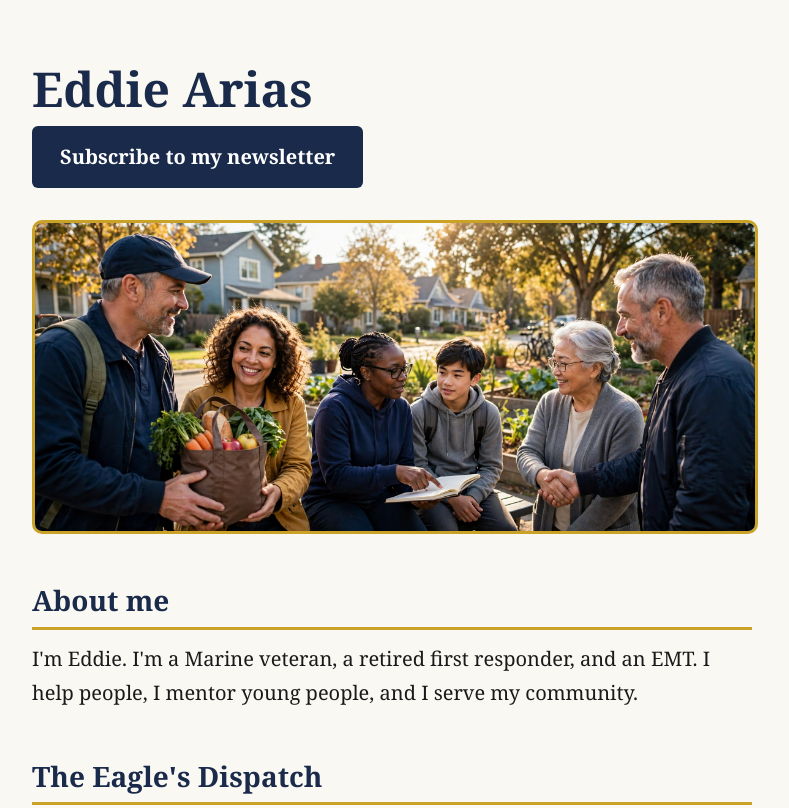
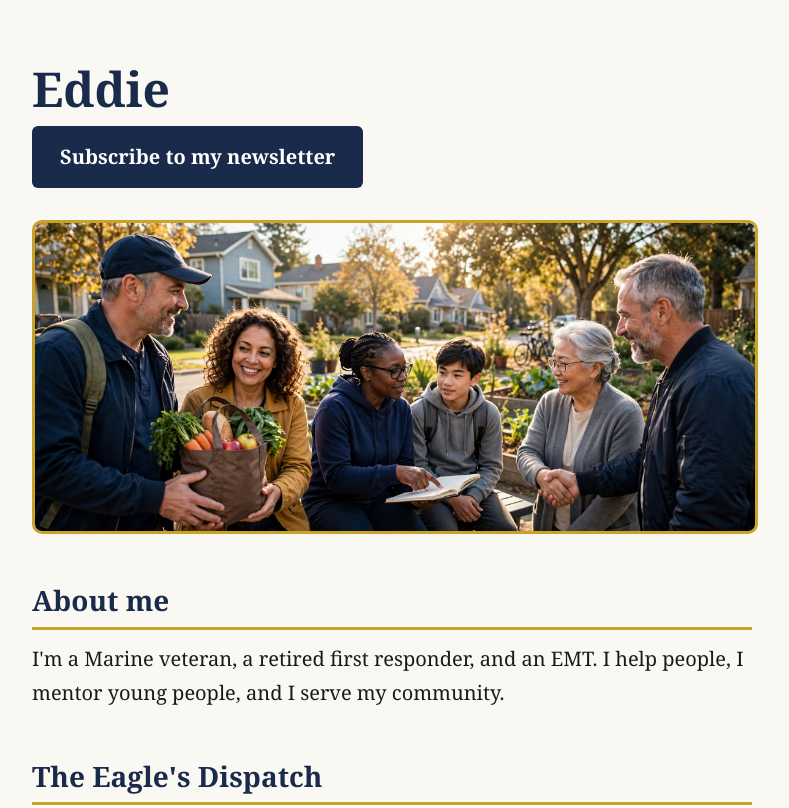
Before and after one commit to nystmarine/nystmarine.github.io, a plain HTML site: page index.html in a window 1280 px wide. Shown: the top 808 px of the page, without its empty margins (248-1037 px from the left). Drawn offline with Linux system fonts and the light colour scheme.

Commit message:
Change name to Eddie, remove repetitive I am Eddie

```diff
--- a/index.html
+++ b/index.html
@@ -3,7 +3,7 @@
 <head>
 <meta charset="UTF-8">
 <meta name="viewport" content="width=device-width, initial-scale=1.0">
-<title>Eddie Arias</title>
+<title>Eddie</title>
 <style>
   body {
     font-family: Georgia, 'Times New Roman', serif;
@@ -88,14 +88,14 @@
 <body>
 <div class="container">
 
-<h1>Eddie Arias</h1>
+<h1>Eddie</h1>
 
 <p class="subscribe-top"><a href="https://eddies-newsletter-a3ec10.beehiiv.com/subscribe">Subscribe to my newsletter</a></p>
 
 <div class="banner"><img src="community-service-banner.webp" alt="Veterans and first responders serving the community"></div>
 
 <h2>About me</h2>
-<p>I'm Eddie. I'm a Marine veteran, a retired first responder, and an EMT. I help people, I mentor young people, and I serve my community.</p>
+<p>I'm a Marine veteran, a retired first responder, and an EMT. I help people, I mentor young people, and I serve my community.</p>
 
 <h2>The Eagle's Dispatch</h2>
 <p>My weekly newsletter. News, perspective, and purpose — veterans' issues, new laws, first responders, and community. It goes out every Tuesday at 10:00 AM.</p>
```
